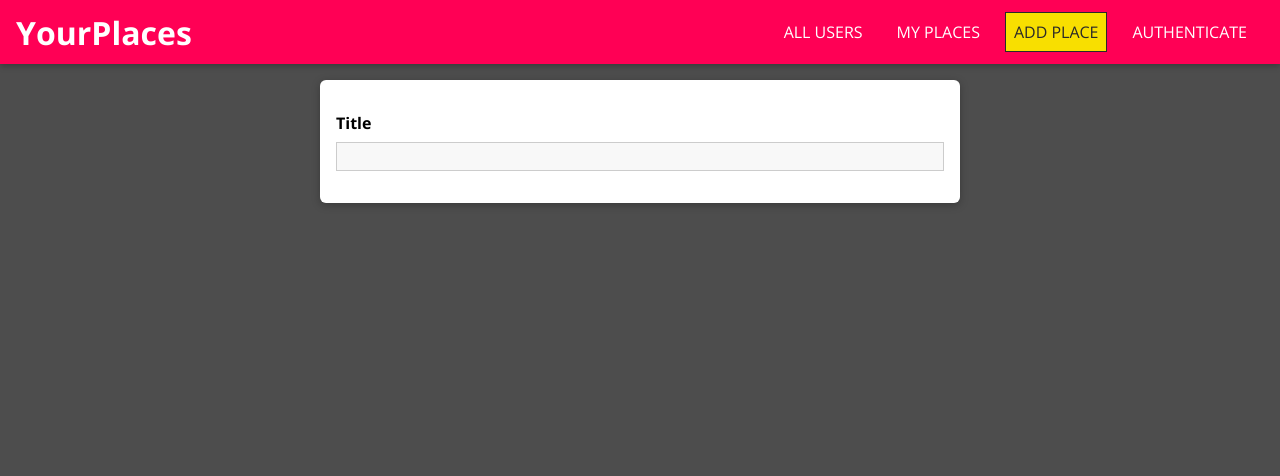
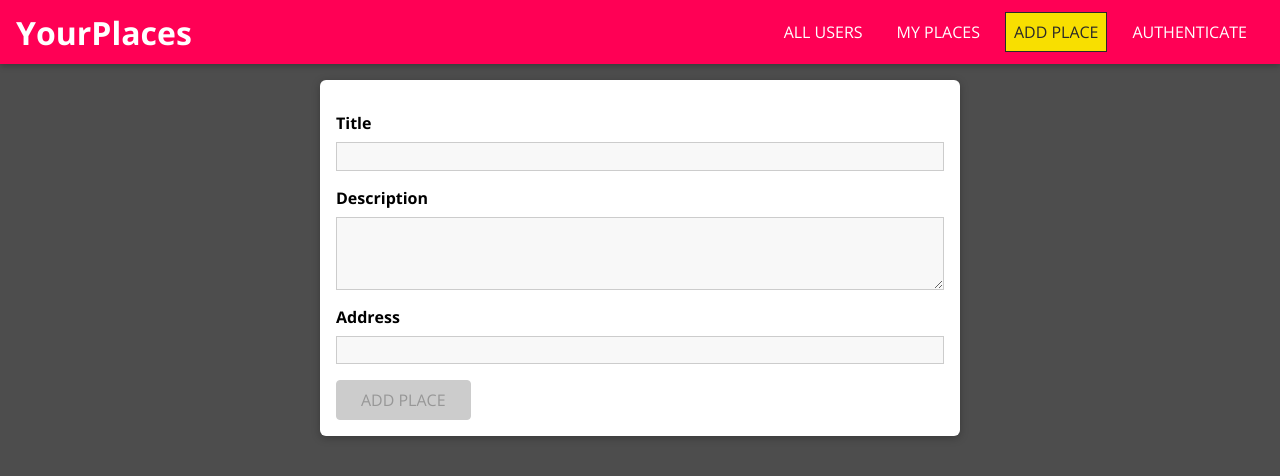
Before and after one commit to msllagas/places, a React (Create React App) app in the folder frontend/: page /places/new in a window 1280 px wide. Shown: the top 476 px of the page. Built offline with nearby package versions, Linux system fonts and the light colour scheme.

Commit message:
Added multiple inputs with form-wide state management

```diff
--- a/frontend/src/App.js
+++ b/frontend/src/App.js
@@ -11,10 +11,10 @@ function App() {
       <MainNavigation />
       <main>
         <Routes>
-          <Route path="/" element={<Users />} exact />
-          <Route path="/:userId/places" element={<UserPlaces />} exact />
-          <Route path="/users" element={<Users />} exact />
-          <Route path="/places/new" element={<NewPlace />} exact />
+          <Route path="/" element={<Users />} exact="true" />
+          <Route path="/:userId/places" element={<UserPlaces />} exact="true"  />
+          <Route path="/users" element={<Users />} exact="true"  />
+          <Route path="/places/new" element={<NewPlace />} exact="true" />
           {/* <Route path="*" element={<Navigate to="/" />} replace/> */}
           <Route path="*" element={<Redirect />} />
         </Routes>
--- a/frontend/src/index.js
+++ b/frontend/src/index.js
@@ -1,7 +1,13 @@
 import React from 'react';
-import ReactDOM from 'react-dom';
+// import ReactDOM from 'react-dom';
+import ReactDOMClient from 'react-dom/client';
 
 import './index.css';
 import App from './App';
 
-ReactDOM.render(<App />, document.getElementById('root'));
+
+const container = document.getElementById('root');
+
+const root = ReactDOMClient.createRoot(container);
+
+root.render(<App/>);
--- a/frontend/src/places/pages/NewPlace.js
+++ b/frontend/src/places/pages/NewPlace.js
@@ -1,10 +1,68 @@
+import React, { useCallback, useReducer } from "react";
+
 import Input from "../../shared/components/FormElements/Input";
-import { VALIDATOR_REQUIRE } from "../../shared/util/validator";
+import Button from "../../shared/components/FormElements/Button";
+import {
+  VALIDATOR_REQUIRE,
+  VALIDATOR_MINLENGTH,
+} from "../../shared/util/validator";
 import "./Newplace.css";
 
+const formReducer = (state, action) => {
+  switch (action.type) {
+    case "INPUT_CHANGE":
+      let formIsValid = true;
+      for (const inputId in state.inputs) {
+        if (inputId === action.inputId) {
+          formIsValid = formIsValid && action.isValid;
+        } else {
+          formIsValid = formIsValid && state.inputs[inputId].isValid;
+        }
+      }
+      return {
+        ...state,
+        inputs: {
+          ...state.inputs,
+          [action.inputId]: { value: action.value, isValid: action.isValid },
+        },
+        isValid: formIsValid,
+      };
+    default:
+      return state;
+  }
+};
+
 const NewPlace = () => {
+  const [formState, dispatch] = useReducer(formReducer, {
+    inputs: {
+      title: {
+        value: "",
+        isValid: false,
+      },
+      description: {
+        value: "",
+        isValid: false,
+      },
+    },
+    isValid: false,
+  });
+
+  const inputHandler = useCallback((id, value, isValid) => {
+    dispatch({
+      type: "INPUT_CHANGE",
+      value: value,
+      isValid: isValid,
+      inputId: id,
+    });
+  }, []);
+
+  const placeSubmitHandler = (event) => {
+    event.preventDefault();
+    console.log(formState.inputs); // send this to the backend!
+  };
+
   return (
-    <form className="place-form">
+    <form className="place-form" onSubmit={placeSubmitHandler}>
       <Input
         id="title"
         element="input"
@@ -12,7 +70,27 @@ const NewPlace = () => {
         label="Title"
         validators={[VALIDATOR_REQUIRE()]}
         errorText="Please enter a valid title."
+        onInput={inputHandler}
       />
+      <Input
+        id="description"
+        element="textarea"
+        label="Description"
+        validators={[VALIDATOR_MINLENGTH(5)]}
+        errorText="Please enter a valid description (at least 5 characters)."
+        onInput={inputHandler}
+      />
+      <Input
+        id="address"
+        element="input"
+        label="Address"
+        validators={[VALIDATOR_REQUIRE()]}
+        errorText="Please enter a valid address."
+        onInput={inputHandler}
+      />
+      <Button type="submit" disabled={!formState.isValid}>
+        ADD PLACE
+      </Button>
     </form>
   );
 };
--- a/frontend/src/shared/components/FormElements/Input.js
+++ b/frontend/src/shared/components/FormElements/Input.js
@@ -1,4 +1,4 @@
-import { useReducer } from "react";
+import { useReducer, useEffect } from "react";
 
 import {validate} from "../../util/validator";
 import "./Input.css";
@@ -27,6 +27,11 @@ const Input = (props) => {
     isTouched: false,
     isValid: false,
   });
+  const {id, onInput} = props;
+  const {value, isValid} = inputState;
+  useEffect(() => {
+    onInput(id, value, isValid)
+  }, [id, value, isValid, onInput]);
   const changeHandler = (event) => {
     dispatch({ type: "CHANGE", val: event.target.value, validators: props.validators });
   };
--- a/frontend/src/shared/components/Navigation/NavLinks.js
+++ b/frontend/src/shared/components/Navigation/NavLinks.js
@@ -5,7 +5,7 @@ const NavLinks = (props) => {
   return (
     <ul className="nav-links">
       <li>
-        <NavLink to="/" exact>ALL USERS</NavLink>
+        <NavLink to="/" exact="true" >ALL USERS</NavLink>
       </li>
       <li>
         <NavLink to="/u1/places">MY PLACES</NavLink>
```
